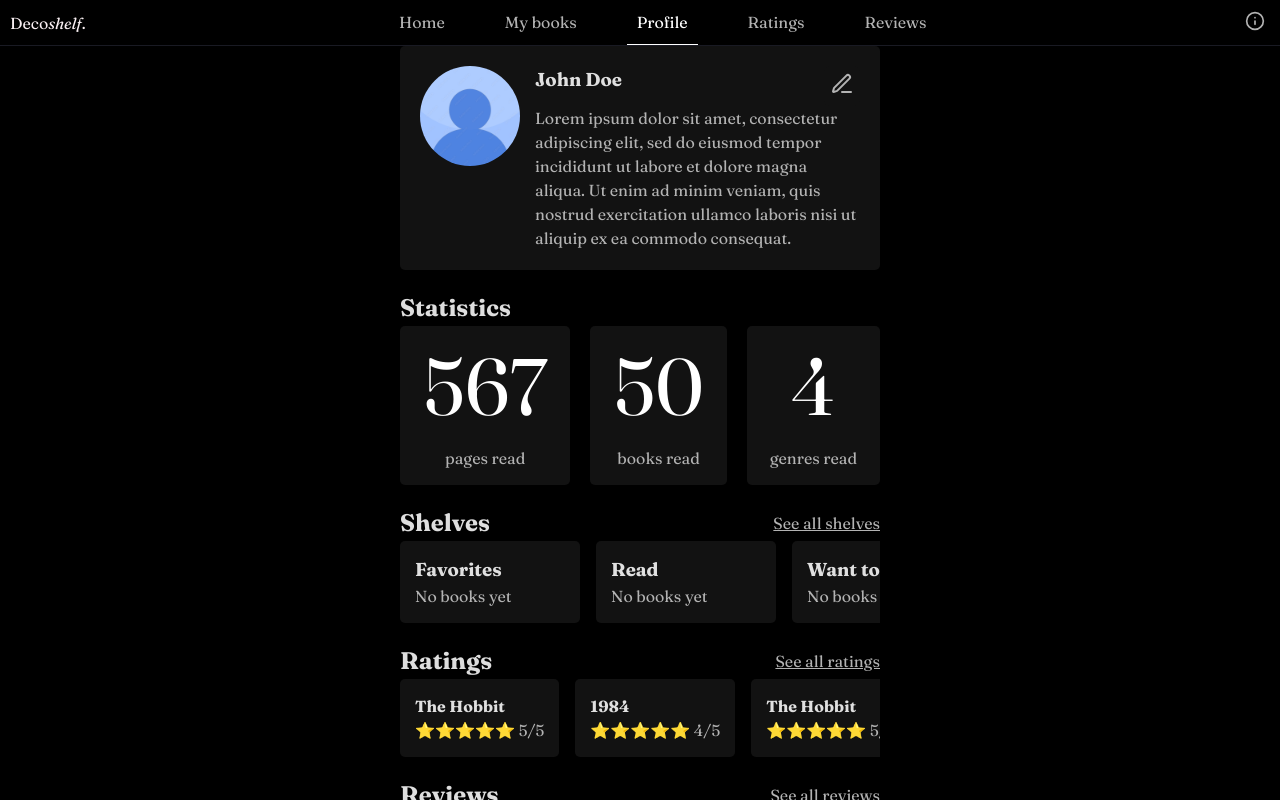
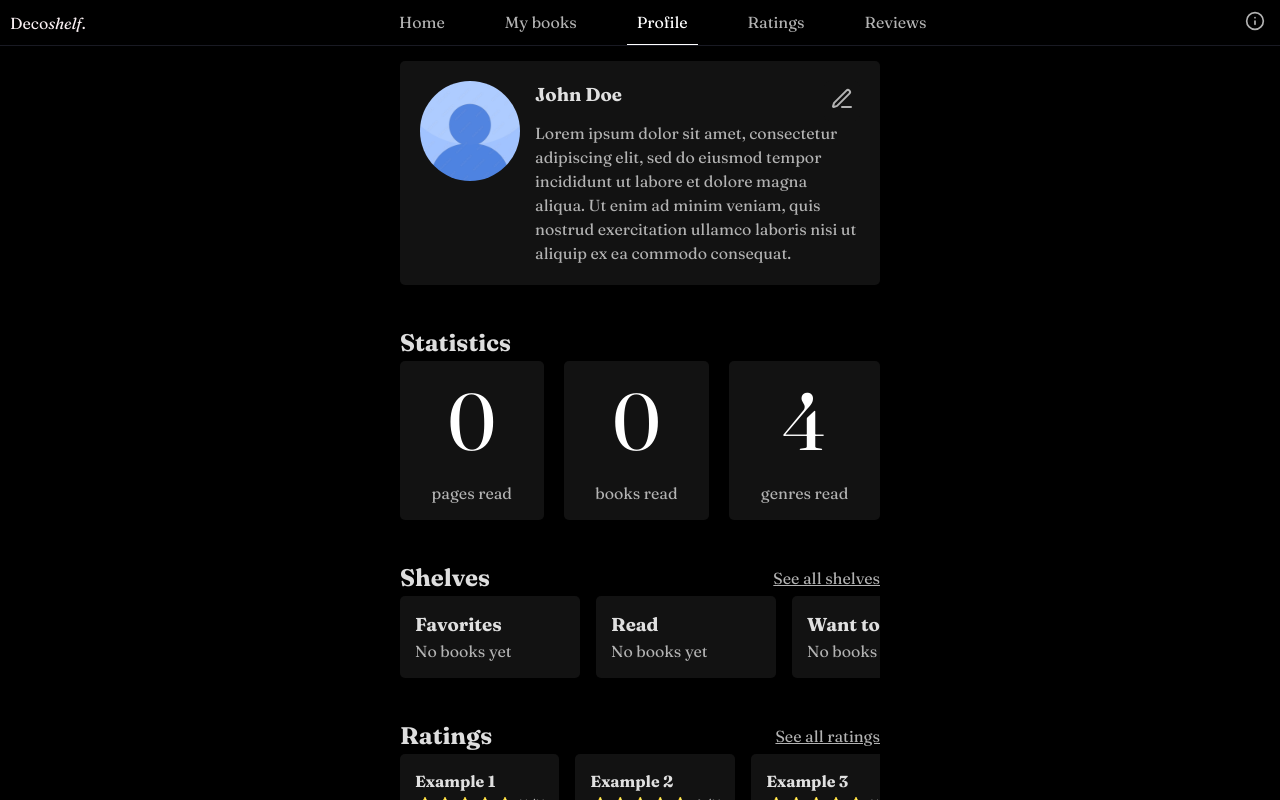
Before and after one commit to SiriJV/Deco, a React (Vite) app: page /profile in a window 1280 px wide. Built offline with nearby package versions, Linux system fonts and the light colour scheme.

Commit message:
Add total pages read

```diff
--- a/src/pages/Profile.scss
+++ b/src/pages/Profile.scss
@@ -4,7 +4,7 @@
 .profile-page {
     display: flex;
     flex-direction: column;
-    gap: 20px;
+    gap: 40px;
     padding: 0px 400px;
     overflow-y: scroll;
     height: 100%;
@@ -17,6 +17,7 @@
         background-color: $darkest-gray;
         padding: 20px;
         border-radius: 5px;
+        margin-top: 15px;
 
         div {
             h3, p {
@@ -169,3 +170,10 @@
     border-radius: 5px;
     flex-shrink: 0;
   }
+
+@media (max-width: 1000px) {
+    .profile-page {
+        padding: 0px 100px;
+
+    }
+}
--- a/src/pages/Profile.tsx
+++ b/src/pages/Profile.tsx
@@ -2,22 +2,23 @@ import { useNavigate } from 'react-router-dom';
 import { useShelves } from '../context/ShelvesContext';
 import './Profile.scss'
 import Button from '../components/Button/Button';
-import { useState } from 'react';
+import { useEffect, useState } from 'react';
+import { getTotalPagesForShelf } from '../utils/getTotalPagesForShelf';
 
 const ratedBooks = [
-    { name: "The Hobbit", rating: 5 },
-    { name: "1984", rating: 4 },
-    { name: "The Hobbit", rating: 5 },
-    { name: "1984", rating: 4 },
-    { name: "The Hobbit", rating: 5 },
-    { name: "1984", rating: 4 },
+    { name: "Example 1", rating: 5 },
+    { name: "Example 2", rating: 4 },
+    { name: "Example 3", rating: 5 },
+    { name: "Example 4", rating: 4 },
+    { name: "Example 5", rating: 5 },
+    { name: "Example 6", rating: 4 },
   ];
 
   const reviewedBooks = [
-    { name: "The Catcher in the Rye", review: "A moving, introspective read." },
-    { name: "To Kill a Mockingbird", review: "Still incredibly relevant. A moving, introspective read." },
-    { name: "The Catcher in the Rye", review: "A moving, introspective read. Still incredibly relevant." },
-    { name: "To Kill a Mockingbird", review: "Still incredibly relevant." },
+    { name: "Example 1", review: "A moving, introspective read." },
+    { name: "Example 2", review: "Still incredibly relevant. A moving, introspective read." },
+    { name: "Example 3", review: "A moving, introspective read. Still incredibly relevant." },
+    { name: "Example 4", review: "Still incredibly relevant." },
   ];
 
 
@@ -25,6 +26,28 @@ const Profile= () => {
     const { shelves } = useShelves();
     const [editing, setEditing] = useState(false);
     const navigate = useNavigate();
+    const readShelf = shelves.find(shelf => shelf.name === "Read");
+    const readCount = readShelf ? readShelf.books.length : 0;
+    const [totalPages, setTotalPages] = useState<number | null>(null);
+    const [loading, setLoading] = useState(false);
+
+    useEffect(() => {
+        async function calculateTotalPages() {
+          setLoading(true);
+          const readShelf = shelves.find(shelf => shelf.name === "Read");
+          if (!readShelf || readShelf.books.length === 0) {
+            setTotalPages(0);
+            setLoading(false);
+            return;
+          }
+
+          const total = await getTotalPagesForShelf(readShelf.books);
+          setTotalPages(total);
+          setLoading(false);
+        }
+
+        calculateTotalPages();
+      }, [shelves]);
 
     const handleSeeAllShelves = () => {
       navigate("/mybooks");
@@ -47,8 +70,8 @@ const Profile= () => {
             <section className="statistics">
                 <h2>Statistics</h2>
                 <div className="stats">
-                    <div><span>567</span>pages read</div>
-                    <div><span>50</span>books read</div>
+                    <div><span>{loading ? "Loading..." : totalPages ?? 0}</span>pages read</div>
+                    <div><span>{readCount}</span>books read</div>
                     <div><span>4</span>genres read</div>
                 </div>
             </section>
```
